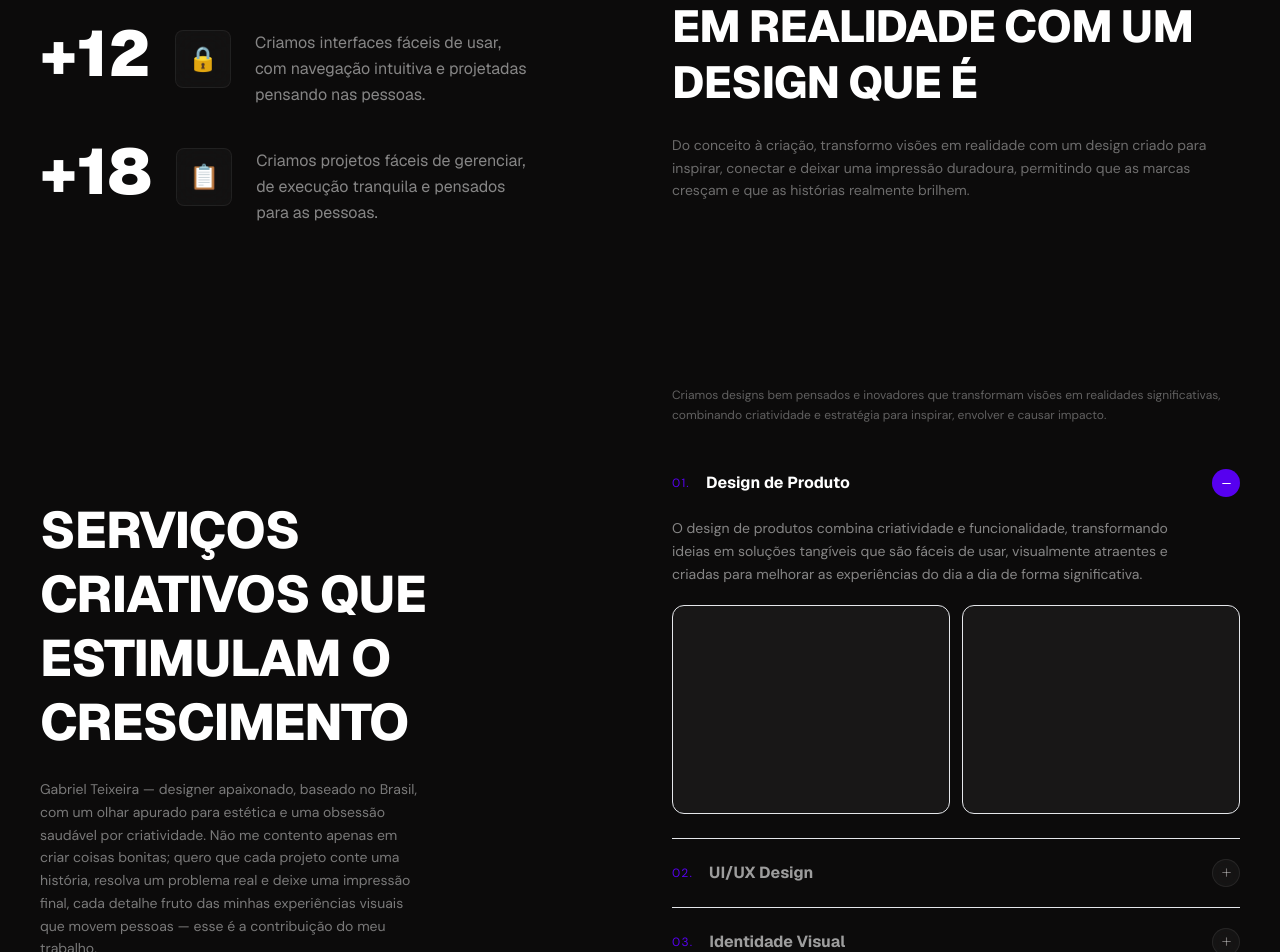
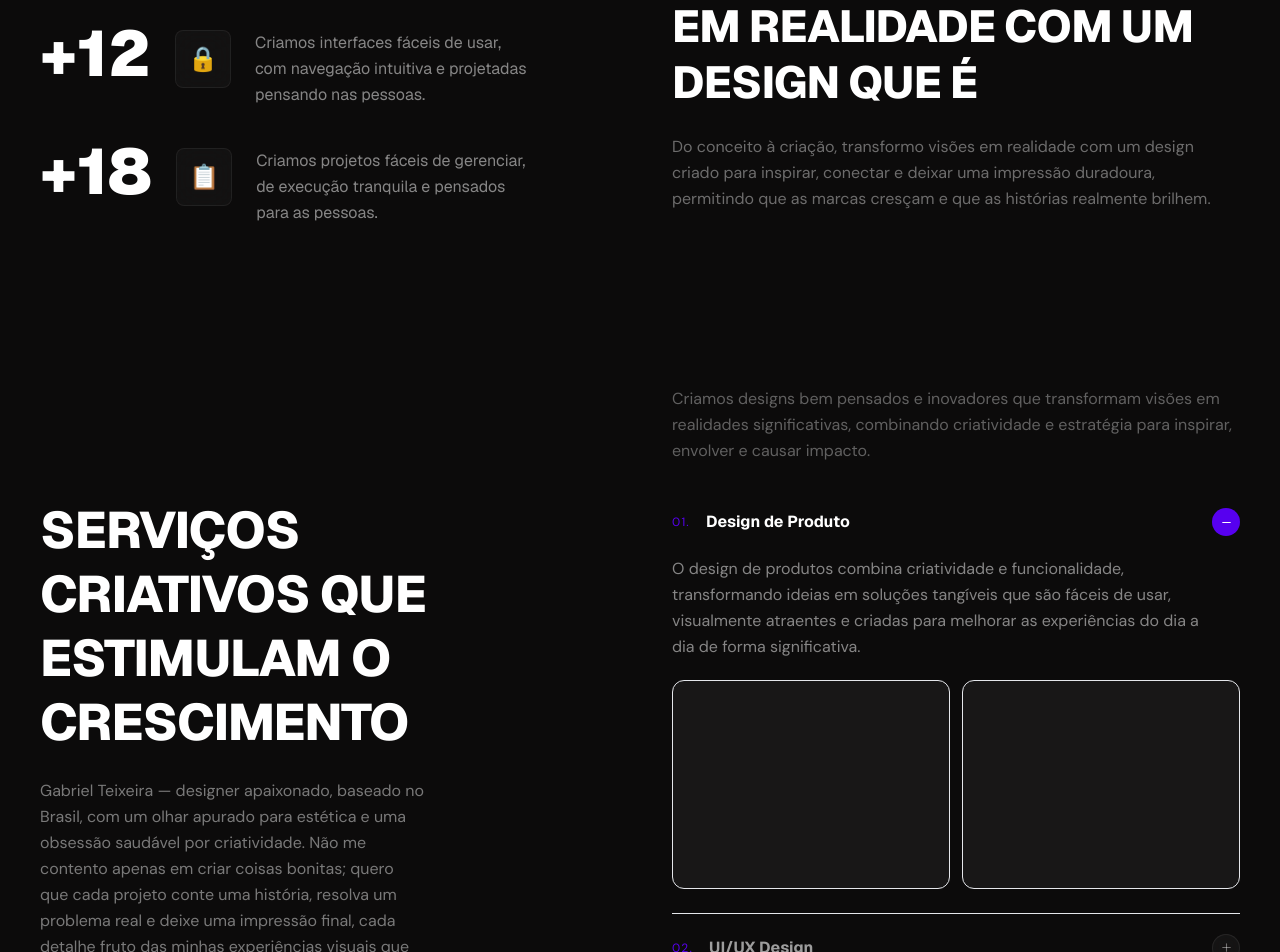
Before and after one commit to pliniogiglioti/SiteBroowkydesign, a React (Vite) app: page / in a window 1280 px wide. Shown: the part 1500-2452 px from the top of the page. Built offline with nearby package versions, Linux system fonts and the light colour scheme.

Commit message:
Padroniza todos os textos não-header para 16px

```diff
--- a/src/components/Footer.tsx
+++ b/src/components/Footer.tsx
@@ -23,10 +23,10 @@ export default function Footer() {
 
       {/* Bottom copyright */}
       <div className="border-t border-white/5 px-10 py-5 max-w-[1520px] mx-auto w-full flex items-center justify-between flex-wrap gap-3">
-        <p className="font-dm text-xs text-white/25">
+        <p className="font-dm text-[16px] text-white/25">
           I bring innovative ideas to life through my designs and collaborations.
         </p>
-        <p className="font-dm text-xs text-white/25">
+        <p className="font-dm text-[16px] text-white/25">
           Copyright © Gabriel Teixeira {new Date().getFullYear()}
         </p>
       </div>
--- a/src/components/Projects.tsx
+++ b/src/components/Projects.tsx
@@ -72,7 +72,7 @@ function ProjectCard({ project, index, isInView }: { project: typeof projects[0]
 
       {/* Text */}
       <h3 className="font-geist font-bold text-white text-sm mb-1">{project.title}</h3>
-      <p className="font-dm text-xs text-white/40 leading-relaxed line-clamp-2">{project.description}</p>
+      <p className="font-dm text-[16px] text-white/40 leading-relaxed line-clamp-2">{project.description}</p>
     </motion.div>
   )
 }
@@ -115,7 +115,7 @@ export default function Projects() {
           initial={{ opacity: 0, y: 20 }}
           animate={isInView ? { opacity: 1, y: 0 } : {}}
           transition={{ delay: 0.15, duration: 0.6 }}
-          className="font-dm text-sm text-white/40 max-w-md leading-relaxed mb-10"
+          className="font-dm text-[16px] text-white/40 max-w-md leading-relaxed mb-10"
         >
           Criamos designs bem pensados e inovadores que transformam visões em realidades
           significativas, combinando criatividade e estratégia para inspirar, envolver e causar impacto.
--- a/src/components/Services.tsx
+++ b/src/components/Services.tsx
@@ -56,7 +56,7 @@ export default function Services() {
               initial={{ opacity: 0, y: 20 }}
               animate={isInView ? { opacity: 1, y: 0 } : {}}
               transition={{ delay: 0.15, duration: 0.6 }}
-              className="font-dm text-sm text-white/45 leading-relaxed max-w-sm"
+              className="font-dm text-[16px] text-white/45 leading-relaxed max-w-sm"
             >
               Gabriel Teixeira — designer apaixonado, baseado no Brasil, com um olhar apurado
               para estética e uma obsessão saudável por criatividade. Não me contento apenas em
@@ -84,7 +84,7 @@ export default function Services() {
               initial={{ opacity: 0, y: 20 }}
               animate={isInView ? { opacity: 1, y: 0 } : {}}
               transition={{ delay: 0.1, duration: 0.6 }}
-              className="font-dm text-xs text-white/35 leading-relaxed mb-6"
+              className="font-dm text-[16px] text-white/35 leading-relaxed mb-6"
             >
               Criamos designs bem pensados e inovadores que transformam visões em realidades
               significativas, combinando criatividade e estratégia para inspirar, envolver e
@@ -137,7 +137,7 @@ export default function Services() {
                         transition={{ duration: 0.35, ease: 'easeOut' }}
                         className="overflow-hidden"
                       >
-                        <p className="font-dm text-sm text-white/50 leading-relaxed pb-5 pr-8">
+                        <p className="font-dm text-[16px] text-white/50 leading-relaxed pb-5 pr-8">
                           {service.description}
                         </p>
 
--- a/src/components/Stats.tsx
+++ b/src/components/Stats.tsx
@@ -90,7 +90,7 @@ export default function Stats() {
               initial={{ opacity: 0, y: 20 }}
               animate={isInView ? { opacity: 1, y: 0 } : {}}
               transition={{ delay: 0.25, duration: 0.6 }}
-              className="font-dm text-sm text-white/40 leading-relaxed"
+              className="font-dm text-[16px] text-white/40 leading-relaxed"
             >
               Do conceito à criação, transformo visões em realidade com um design criado para
               inspirar, conectar e deixar uma impressão duradoura, permitindo que as marcas
--- a/src/components/Testimonial.tsx
+++ b/src/components/Testimonial.tsx
@@ -34,7 +34,7 @@ export default function Testimonial() {
             {/* Quote mark */}
             <span className="font-geist font-black text-5xl text-white/90 leading-none">"</span>
 
-            <p className="font-dm text-base text-white/70 leading-relaxed">
+            <p className="font-dm text-[16px] text-white/70 leading-relaxed">
               Trabalhar com eles foi uma alegria imensa; a paixão, o profissionalismo e a
               criatividade deles.
             </p>
@@ -57,7 +57,7 @@ export default function Testimonial() {
             <div className="relative rounded-2xl overflow-hidden aspect-[4/3] bg-white/4 border border-white/6">
               {/* Footer note inside image */}
               <div className="absolute bottom-5 left-5 right-5">
-                <p className="font-dm text-xs text-white/40 leading-relaxed">
+                <p className="font-dm text-[16px] text-white/40 leading-relaxed">
                   Fundado na confiança, aprimorando valor e criando laços que as pessoas valorizam.
                 </p>
               </div>
```
